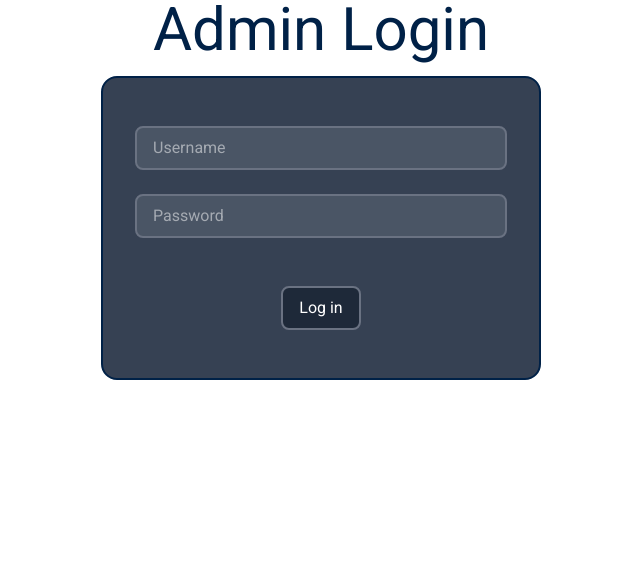
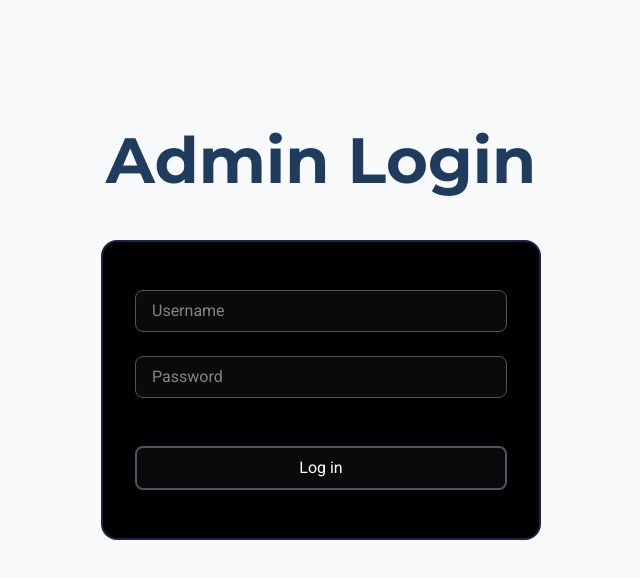
Before and after one commit to virendraxd/institute-website, a React (Vite) app in the folder client/: page /admin in a window 1280 px wide. Shown: the top 578 px of the page, without its empty margins (319-959 px from the left). Built offline with nearby package versions, Linux system fonts and the light colour scheme; a web font is replaced by a local one.

Commit message:
recolored admin page

```diff
--- a/client/src/pages/admin/AdminLogin.jsx
+++ b/client/src/pages/admin/AdminLogin.jsx
@@ -39,11 +39,11 @@ function AdminLogin() {
 
     return (
         <>
-            <section className=" flex flex-col items-center justify-center">
+            <section className="section-padding bg-(--bg-secondary) flex flex-col items-center justify-center">
 
-                <h1 className="text-6xl text-center">Admin Login</h1>
+                <h1 className="section-heading text-5xl sm:text-6xl text-center mb-12">Admin Login</h1>
 
-                <div className="flex flex-col justify-between items-center mt-4 w-110 h-76 border-2 rounded-2xl bg-gray-700 px-8 py-12">
+                <div className="flex flex-col justify-between items-center sm:w-110 gap-10 sm:gap-12 border-2 rounded-2xl border-blue-950 bg-black px-6 sm:px-8 py-10 sm:py-12">
 
                     <div className="space-y-6">
 
@@ -52,7 +52,7 @@ function AdminLogin() {
                             placeholder="Username"
                             value={username}
                             onChange={(e) => setUsername(e.target.value)}
-                            className="border-2 rounded-lg px-4 py-2 bg-gray-600 border-gray-500 text-white w-full"
+                            className="border rounded-lg px-4 py-2 bg-[#0A0A0A] border-gray-600 text-white w-full"
                         />
 
                         <input
@@ -60,13 +60,12 @@ function AdminLogin() {
                             placeholder="Password"
                             value={password}
                             onChange={(e) => setPassword(e.target.value)}
-                            className="border-2 rounded-lg px-4 py-2 bg-gray-600 border-gray-500 text-white w-full"
+                            className="border rounded-lg px-4 py-2 bg-[#0A0A0A] border-gray-600 text-white w-full"
                         />
                     </div>
 
                     <button
-                        onClick={handleLogin} className="border-2 rounded-lg px-4 py-2 bg-gray-600 border-gray-500 text-white w-full"
-                        className="border-2 rounded-lg px-4 py-2 bg-gray-800 border-gray-500 text-white w-fit cursor-pointer"
+                        onClick={handleLogin} className="border-2 rounded-lg px-4 py-2 bg-[#0A0A0A] border-gray-600 text-white hover:text-white/80 w-full cursor-pointer"
                     >
                         Log in
                     </button>
```
